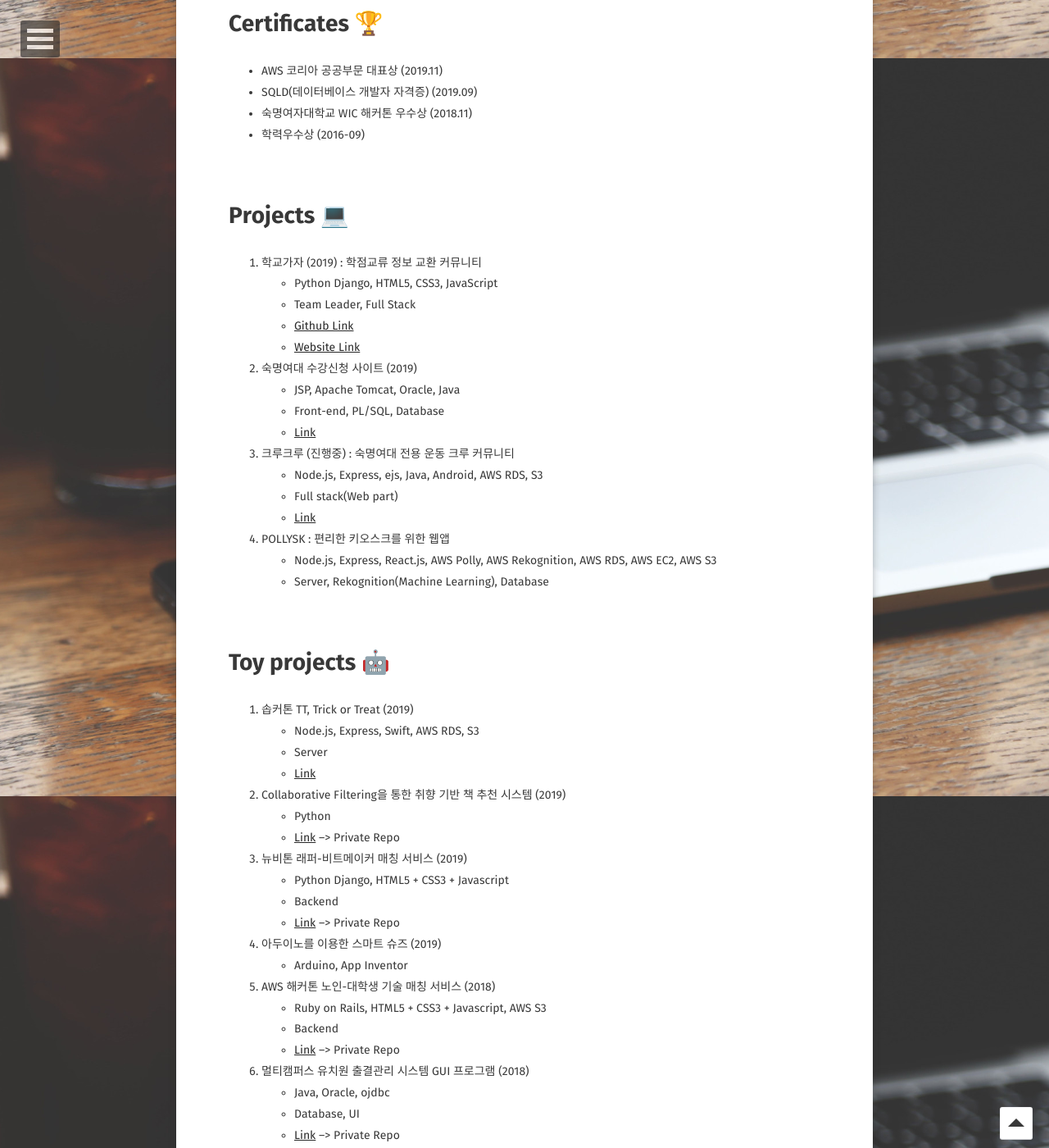
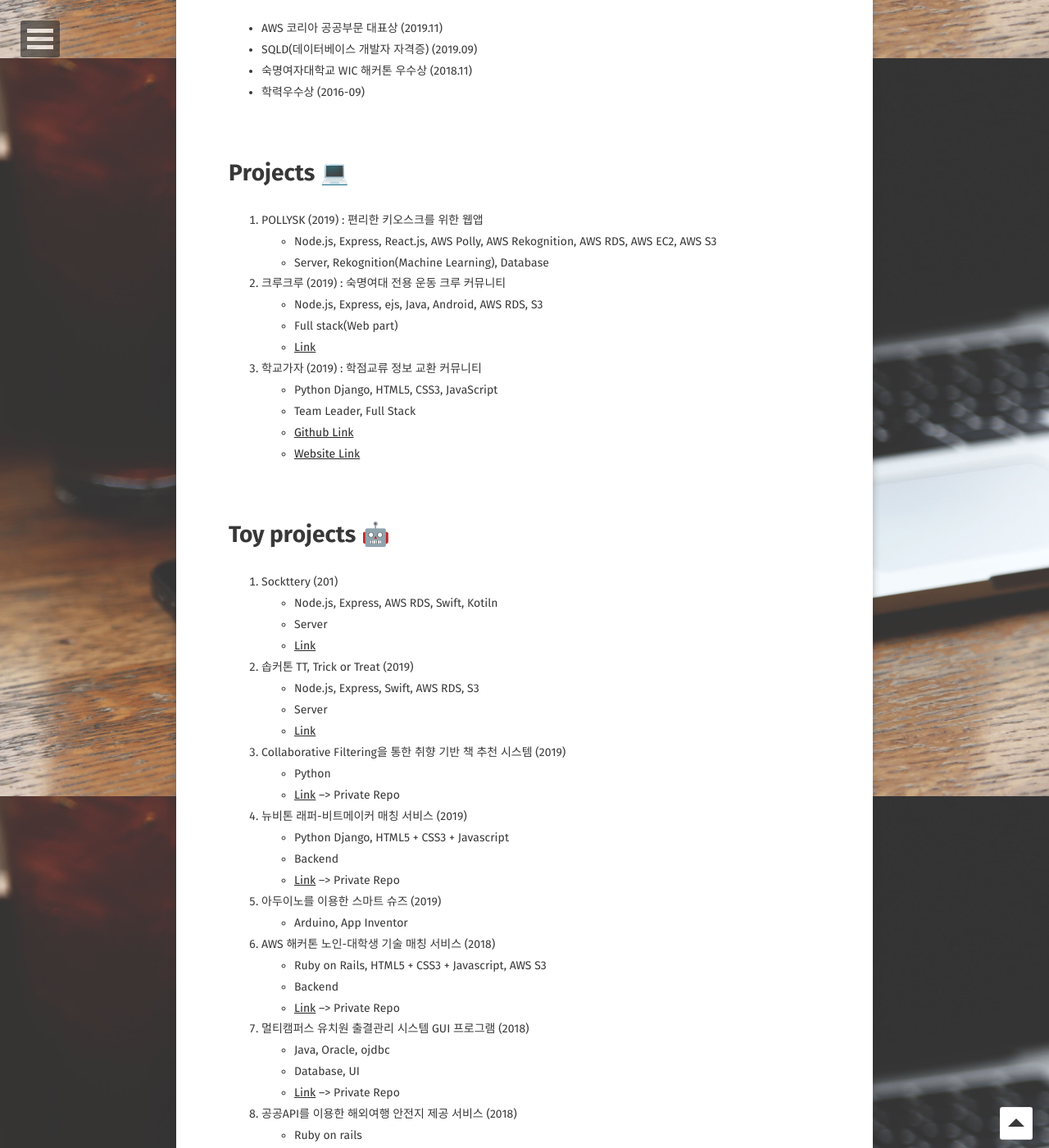
Before and after one commit to siyeons/siyeons.github.io, a Jekyll site: the page built from about/index.md, in a window 1280 px wide and 1400 px high, scrolled down 1729 px. Shown: the whole window at 82% size. Built offline with Jekyll 4.4.1, drawn with Linux system fonts in a browser that asks for light colours; some web fonts are replaced; some of the changed text lies outside the part shown.

Commit message:
Update index.md

```diff
--- a/about/index.md
+++ b/about/index.md
@@ -11,12 +11,11 @@ comments: false
 * Github : [Github](github.com/siyeons)
 
 항상 배워나가는 주니어 개발자입니다.
-여러 형태의 데이터베이스들을 좋아합니다. 데이터베이스와 인프라 성능 개선을 공부하고 있습니다.
-새로운 걸 창조하는 것도 좋지만 현재의 것들을 안정적으로 다루고, 또 보다 효율적으로 개선해나가는 것을 좋아합니다.
+현재 신입 클라이언트 입사 예정이며 1일 n커밋에 도전중입니다!
 
 &nbsp;
 # Skills 👩‍💻
-1. Language : Python, Java
+1. Language : Python, Java, JavaScript
 2. Framework : Python Django, Node.js & Express
 3. Database : Oracle, MySQL, MariaDB, DynamoDB
 4. Cloud Infra : AWS
@@ -25,9 +24,9 @@ comments: false
 # Interests 📖
 1. Database : Query processing, Query optimization, Indexing, Graph DB
 2. Cloud : AWS Migration Service, Neptune, Database, MS Azure
-3. Tech Stack : Elastic Search(+ELK), Mongo DB, Redis, Docker
+3. Frontend : Vue.js, React
 
-My Primary interest is how to improve things(Database, Infra, etc.. )
+My Primary interest is how to improve things 🚀
 
 &nbsp;
 # Work Experience 📝
@@ -61,56 +60,56 @@ My Primary interest is how to improve things(Database, Infra, etc.. )
 
 &nbsp;
 # Projects 💻
-1. 학교가자 (2019) : 학점교류 정보 교환 커뮤니티
+1. POLLYSK (2019) : 편리한 키오스크를 위한 웹앱
+- Node.js, Express, React.js, AWS Polly, AWS Rekognition, AWS RDS, AWS EC2, AWS S3
+- Server, Rekognition(Machine Learning), Database
+
+2. 크루크루 (2019) : 숙명여대 전용 운동 크루 커뮤니티
+- Node.js, Express, ejs, Java, Android, AWS RDS, S3
+- Full stack(Web part)
+- [Link](https://github.com/CREW-CREW/CREW-CREW-SERVER)
+
+3. 학교가자 (2019) : 학점교류 정보 교환 커뮤니티
 - Python Django, HTML5, CSS3, JavaScript
 - Team Leader, Full Stack
 - [Github Link](https://github.com/siyeons/gotoSchool)
 - [Website Link](http://schoolgaza.herokuapp.com)
 
-2. 숙명여대 수강신청 사이트 (2019)
-- JSP, Apache Tomcat, Oracle, Java
-- Front-end, PL/SQL, Database
-- [Link](https://github.com/siyeons/classRegister)
-
-3. 크루크루 (진행중) : 숙명여대 전용 운동 크루 커뮤니티
-- Node.js, Express, ejs, Java, Android, AWS RDS, S3
-- Full stack(Web part)
-- [Link](https://github.com/CREW-CREW/CREW-CREW-SERVER)
-
-4. POLLYSK : 편리한 키오스크를 위한 웹앱
-- Node.js, Express, React.js, AWS Polly, AWS Rekognition, AWS RDS, AWS EC2, AWS S3
-- Server, Rekognition(Machine Learning), Database
-
 &nbsp;
 # Toy projects 🤖
-1. 솝커톤 TT, Trick or Treat (2019)
+1. Sockttery (201)
+- Node.js, Express, AWS RDS, Swift, Kotiln
+- Server
+- [Link](https://github.com/siyeons/Sockttery-Server)
+
+2. 솝커톤 TT, Trick or Treat (2019)
 - Node.js, Express, Swift, AWS RDS, S3
 - Server
 - [Link](https://github.com/siyeons/SOPTKATHON-TT-SERVER)
 
-2. Collaborative Filtering을 통한 취향 기반 책 추천 시스템 (2019)
+3. Collaborative Filtering을 통한 취향 기반 책 추천 시스템 (2019)
 - Python
 - [Link](https://github.com/siyeons/bookRecommendation) --> Private Repo
 
-3. 뉴비톤 래퍼-비트메이커 매칭 서비스 (2019)
+4. 뉴비톤 래퍼-비트메이커 매칭 서비스 (2019)
 - Python Django, HTML5 + CSS3 + Javascript
 - Backend
 - [Link](https://github.com/siyeons/letsGetit) --> Private Repo
 
-4. 아두이노를 이용한 스마트 슈즈 (2019)
+5. 아두이노를 이용한 스마트 슈즈 (2019)
 - Arduino, App Inventor
 
-5. AWS 해커톤 노인-대학생 기술 매칭 서비스 (2018)
+6. AWS 해커톤 노인-대학생 기술 매칭 서비스 (2018)
 - Ruby on Rails, HTML5 + CSS3 + Javascript, AWS S3
 - Backend
 - [Link](https://github.com/siyeons/wonderWomany) --> Private Repo
 
-6. 멀티캠퍼스 유치원 출결관리 시스템 GUI 프로그램 (2018)
+7. 멀티캠퍼스 유치원 출결관리 시스템 GUI 프로그램 (2018)
 - Java, Oracle, ojdbc
 - Database, UI
 - [Link](https://github.com/siyeons/mulcamKindergarten) --> Private Repo
 
-7. 공공API를 이용한 해외여행 안전지 제공 서비스 (2018)
+8. 공공API를 이용한 해외여행 안전지 제공 서비스 (2018)
 - Ruby on rails
 - XML Parsing(nokogiri), Data Visualization(chartkick.js)
 
@@ -125,4 +124,3 @@ My Primary interest is how to improve things(Database, Infra, etc.. )
 # Contact
 * Email : siyeonleeme@gmail.com
 * Facebook : [Siyeon Lee](https://www.facebook.com/sianlee1114)
-* Tistory : [Study Database](https://heetorydb.tistory.com)
```
